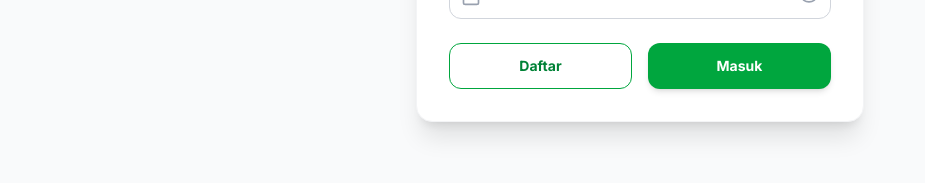
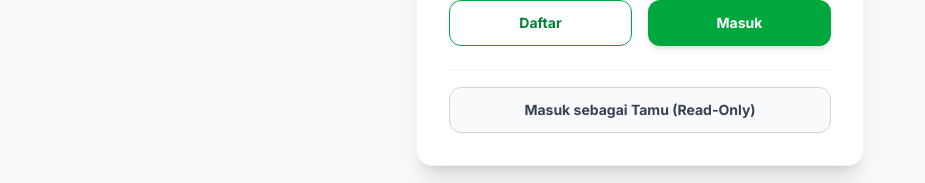
Before and after one commit to ridwanato/dss-fsva, a Next.js app: page /login in a window 1280 px wide. Shown: the part 504-687 px from the top of the page, without its empty margins (0-925 px from the left). Built offline with nearby package versions, Linux system fonts and the light colour scheme; no server answers.

Commit message:
fix: nextjs vercel build errors missing suspense and dynamic api routes

```diff
--- a/app/api/export/route.ts
+++ b/app/api/export/route.ts
@@ -1,6 +1,8 @@
 import { NextRequest, NextResponse } from 'next/server';
 import { getServiceSupabase } from '@/lib/supabase';
 import * as XLSX from 'xlsx';
+
+export const dynamic = 'force-dynamic';
 
 export async function GET(req: NextRequest) {
   try {
--- a/app/api/geojson/route.ts
+++ b/app/api/geojson/route.ts
@@ -1,7 +1,7 @@
 import { NextRequest, NextResponse } from 'next/server';
 import { getServiceSupabase } from '@/lib/supabase';
 
-export const revalidate = 3600; // Cache this route at Vercel Edge for 1 hour
+export const dynamic = 'force-dynamic';
 
 export async function GET(req: NextRequest) {
   try {
--- a/app/login/page.tsx
+++ b/app/login/page.tsx
@@ -136,6 +136,16 @@ export default function LoginPage() {
               {loading ? 'Memproses...' : 'Masuk'}
             </button>
           </div>
+
+          <div className="mt-4 pt-4 border-t border-gray-100">
+            <button
+              type="button"
+              onClick={() => router.push('/map')}
+              className="w-full flex justify-center py-3 px-4 border border-gray-300 text-sm font-bold rounded-xl text-gray-700 bg-gray-50 hover:bg-gray-100 focus:outline-none focus:ring-2 focus:ring-offset-2 focus:ring-gray-500 transition-colors"
+            >
+              Masuk sebagai Tamu (Read-Only)
+            </button>
+          </div>
         </form>
       </div>
     </div>
--- a/app/map/page.tsx
+++ b/app/map/page.tsx
@@ -9,8 +9,9 @@ import { Download, Printer, Settings } from 'lucide-react';
 import LayerPanel, { LAYERS } from '@/components/LayerPanel';
 
   import { useSearchParams } from 'next/navigation';
+  import { Suspense } from 'react';
 
-  export default function MapPage() {
+  function MapPageContent() {
     const searchParams = useSearchParams();
     const kabupaten = searchParams.get('kabupaten') || '';
 
@@ -254,3 +255,15 @@ import LayerPanel, { LAYERS } from '@/components/LayerPanel';
     </>
   );
 }
+
+export default function MapPage() {
+  return (
+    <Suspense fallback={
+      <div className="flex-1 flex items-center justify-center bg-gray-50">
+        <div className="w-8 h-8 border-4 border-green-500 border-t-transparent rounded-full animate-spin" />
+      </div>
+    }>
+      <MapPageContent />
+    </Suspense>
+  );
+}
```
